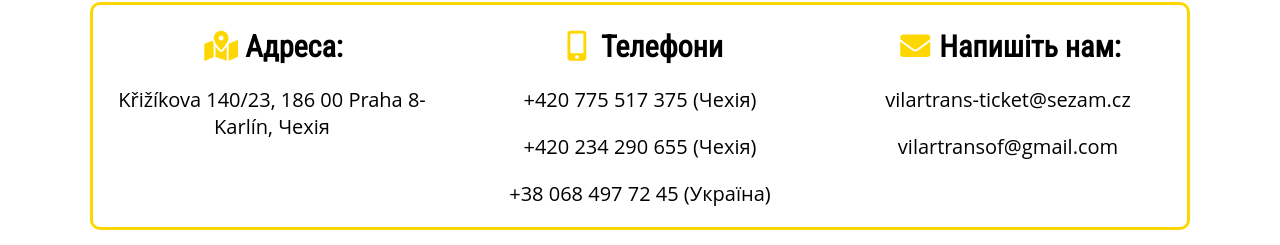
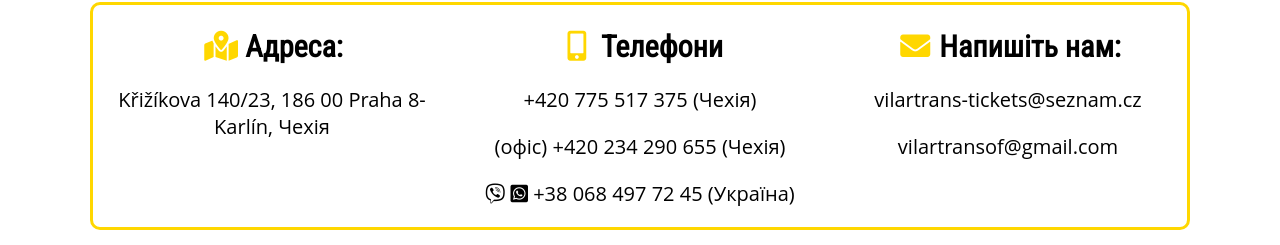
Before and after one commit to Apex-ua/vilartrans, a plain HTML site: page contacts.html in a window 1280 px wide. Shown: the part 555-800 px from the top of the page. Drawn offline with Linux system fonts and the light colour scheme.

Commit message:
contact info fix

```diff
--- a/contacts.html
+++ b/contacts.html
@@ -98,10 +98,13 @@
                                 <p><a class="contacts__link" href="tel: +420775517375">+420 775 517 375 (Чехія)</a></p>
                             </div>
                             <div class="contacts__data">
-                                <p><a class="contacts__link" href="tel: +420234290655">+420 234 290 655 (Чехія)</a></p>
+                                <p><a class="contacts__link" href="tel: +420234290655">(офіс) +420 234 290 655 (Чехія)</a></p>
                             </div>
                             <div class="contacts__data">
-                                <p><a class="contacts__link" href="tel: +380684977245">+38 068 497 72 45 (Україна)</a></p>
+                                <p>
+                                    <i class="fab fa-viber"></i>
+                                    <i class="fab fa-whatsapp-square"></i>
+                                    <a class="contacts__link" href="tel: +380684977245">+38 068 497 72 45 (Україна)</a></p>
                             </div>
                         </div>
                         <div class="contacts__item">
@@ -112,7 +115,7 @@
                                 <h3 class="iconed-heading__text">Напишіть нам:</h3>
                             </div>
                             <div class="contacts__data">
-                                <p><a class="contacts__link" href="mailto: vilartrans-ticket@sezam.cz">vilartrans-ticket@sezam.cz</a></p>
+                                <p><a class="contacts__link" href="mailto: vilartrans-tickets@seznam.cz">vilartrans-tickets@seznam.cz</a></p>
                                 <p><a class="contacts__link" href="mailto: vilartransof@gmail.com">vilartransof@gmail.com</a></p>
                             </div>
                         </div>
```
Also changed, not shown: kyiv-prague.html (+1 -1 lines).
